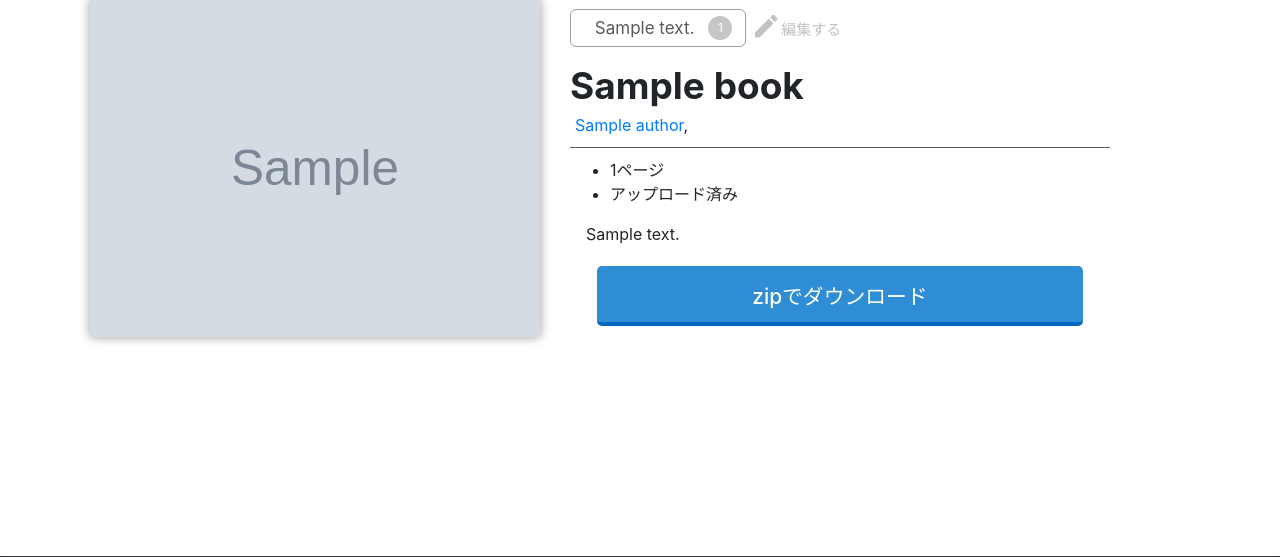
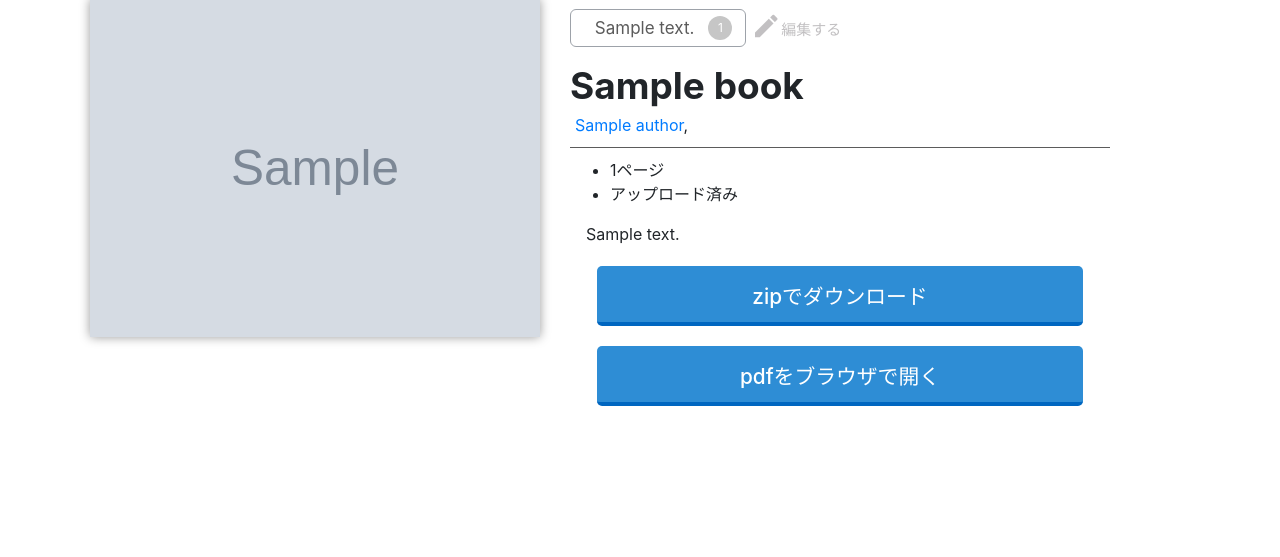
Before and after one commit to shunyooo/digital-library-django, a Django app: page /detail/1 in a window 1280 px wide. Shown: the part 191-748 px from the top of the page. Run offline with Django 3.2, Linux system fonts and the light colour scheme; tables that the repository leaves empty hold one stand-in row (values such as "Sample post"); grey boxes marked "Sample" are stand-in pictures; parts of the project's set-up code (start-up, migrations or seed data) failed here and were passed over; some libraries are stand-ins or nearby versions.

Commit message:
add pdf button

```diff
--- a/library/book/templates/book/detail.html
+++ b/library/book/templates/book/detail.html
@@ -70,6 +70,12 @@ WSL-LIB| {{ object.title }}
             <a href="{{ object.zip_file.url }}" class="square_btn">zipでダウンロード</a>
             {% else %}
             <a href="#" class="square_btn not_found">zipが見つかりません</a>
+            {% endif %}
+
+            {% if object.pdf_file %}
+            <a href="{{ object.pdf_file.url }}" class="square_btn">pdfをブラウザで開く</a>
+            {% else %}
+            <a href="#" class="square_btn not_found">pdfが見つかりません</a>
             {% endif %}
 
             <!--<a href="#" class="square_btn">ビューワーを開く</a>-->
```
